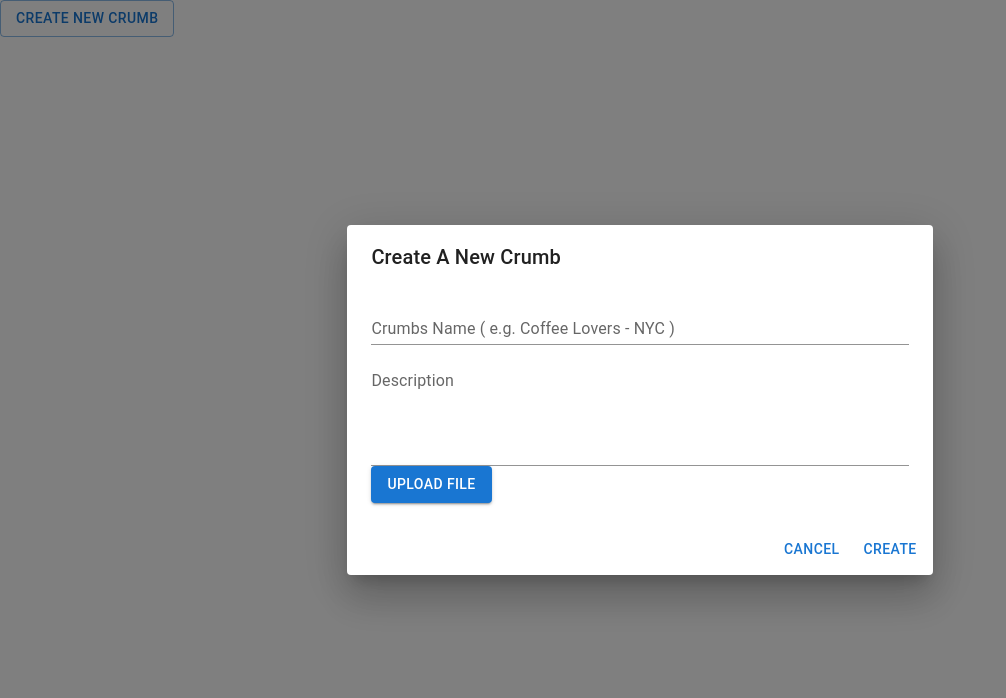
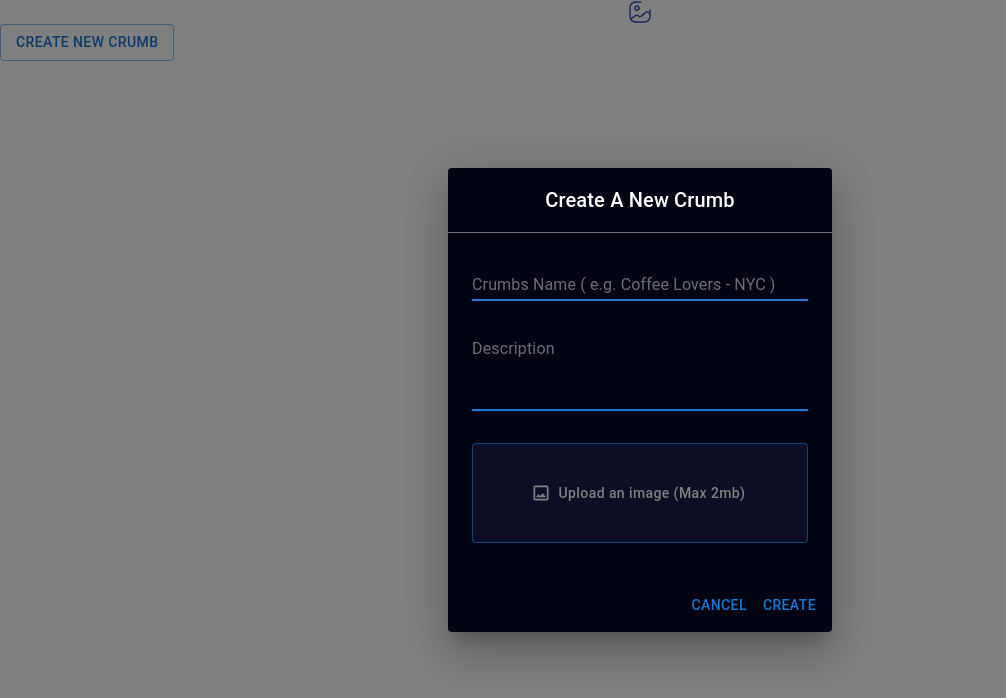
Before and after one commit to azhagu-p/location-intelligence, a React (Create React App) app: page /createcrumbs in a window 1280 px wide. Both pictures are taken after a click on the button "CREATE NEW CRUMB". Shown: the top 698 px of the page, without its empty margins (0-1006 px from the left). Built offline with nearby package versions, Linux system fonts and the light colour scheme.

Commit message:
create crumb page progressing

```diff
--- a/src/pages/auth/Login.js
+++ b/src/pages/auth/Login.js
@@ -128,13 +128,13 @@ const Login = () => {
               />
             </Box>
             <Box>
-            <FormControlLabel sx={{ color: "grey" }} control={<Checkbox defaultChecked color="primary" />} label="Remember  me" />
+              <FormControlLabel sx={{ color: "grey" }} control={<Checkbox defaultChecked color="primary" />} label="Remember  me" />
               <Link
                 component="button"
                 variant="body2"
                 onClick={handleOpen}
                 underline="hover"
-                sx={{ marginLeft: "75px", color: "grey"}}>
+                sx={{ marginLeft: "75px", color: "grey" }}>
                 Forgot Password?
               </Link>
             </Box>
--- a/src/pages/dashboard/Dashboard.js
+++ b/src/pages/dashboard/Dashboard.js
@@ -1,13 +1,216 @@
-import React from "react";
+// import React from "react";
+// import PropTypes from "prop-types";
+// import AppBar from "@material-ui/core/AppBar";
+// import CssBaseline from "@material-ui/core/CssBaseline";
+// import Divider from "@material-ui/core/Divider";
+// import Drawer from "@material-ui/core/Drawer";
+// import Hidden from "@material-ui/core/Hidden";
+// import IconButton from "@material-ui/core/IconButton";
+// import List from "@material-ui/core/List";
+// import ListItem from "@material-ui/core/ListItem";
+// import ListItemIcon from "@material-ui/core/ListItemIcon";
+// import ListItemText from "@material-ui/core/ListItemText";
+// import MenuIcon from "@material-ui/icons/Menu";
+// import Toolbar from "@material-ui/core/Toolbar";
+// import Typography from "@material-ui/core/Typography";
+// import { makeStyles, useTheme } from "@material-ui/core/styles";
+// import { Link as RouterLink, useLocation } from "react-router-dom";
+// import Icon from "@material-ui/core/Icon";
+// import Avatar from "@material-ui/core/Avatar";
+// import Badge from "@material-ui/core/Badge";
+// import MailIcon from "@material-ui/icons/Mail";
+// import PalettePicker from "../Theme/PalettePicker";
+// export const drawerWidth = 240;
 
-const Dashboard = () => {
+// const useStyles = makeStyles((theme) => ({
+//   root: {
+//     display: "flex",
+//   },
+//   logo: {
+//     color: "white",
+//     textDecoration: "none",
+//   },
+//   drawer: {
+//     [theme.breakpoints.up("sm")]: {
+//       width: drawerWidth,
+//       flexShrink: 0,
+//     },
+//   },
+//   appBar: {
+//     [theme.breakpoints.up("sm")]: {
+//       width: `calc(100% - ${drawerWidth}px)`,
+//       marginLeft: drawerWidth,
+//       backgroundColor: `#${theme.palette.primary[300].substring(1)}77`,
+//     },
+//   },
+//   menuButton: {
+//     marginRight: theme.spacing(2),
+//     [theme.breakpoints.up("sm")]: {
+//       display: "none",
+//     },
+//   },
+//   toolbar: theme.mixins.toolbar,
+//   drawerPaper: {
+//     width: drawerWidth,
+//   },
+//   content: {
+//     flexGrow: 1,
+//     padding: theme.spacing(3),
+//   },
+//   active: {
+//     backgroundColor: theme.palette.action.selected,
+//   },
+// }));
 
-    return (
-        <div>
-            <p> You are logged to the Dashboard page!</p>
-            <input  type="submit"/>
-        </div>
-    )
-}
+// function ResponsiveDrawer(props) {
+//   const { container, setCurrentTheme, currentTheme } = props;
+//   const classes = useStyles();
+//   const theme = useTheme();
+//   const { pathname } = useLocation();
+//   const isHome = false; // pathname === "/";
+//   const [mobileOpen, setMobileOpen] = React.useState(false);
 
-export default Dashboard
+//   const handleDrawerToggle = () => {
+//     setMobileOpen(!mobileOpen);
+//   };
+
+//   /* Modifying the source code from the template example to use the react router pathname hook to set
+//   selected prop and to use the react router component prop */
+
+//   const drawer = (
+//     <div>
+//       <div className={classes.toolbar} />
+//       <Divider />
+//       <List>
+//         {[
+//           { text: "home", icon: "home" },
+//           { text: "login", icon: "lock" },
+//           { text: "profile", icon: "person" },
+//           { text: "dashboard", icon: "dashboard" },
+//           { text: "people", icon: "people" },
+//           { text: "map", icon: "map" },
+//           { text: "components", icon: "apps" },
+//           { text: "settings", icon: "settings" },
+//         ].map(({ text, icon }, index) => (
+//           <ListItem
+//             component={RouterLink}
+//             selected={pathname === `/${text}`}
+//             to={`/${text}`}
+//             button
+//             key={text}
+//           >
+//             <ListItemIcon>
+//               <Icon>{icon}</Icon>
+//             </ListItemIcon>
+//             <ListItemText primary={text.toUpperCase()} />
+//           </ListItem>
+//         ))}
+//       </List>
+//       <Divider />
+//     </div>
+//   );
+
+//   return (
+//     <div className={classes.root}>
+//       <CssBaseline />
+//       <div
+//         style={{
+//           height: "64px",
+//           backgroundPosition: "center",
+//           backgroundSize: "cover",
+//           filter: "contrast(75%)",
+//           backgroundImage: "url(/img/wallpaper.jpeg)",
+//           position: "absolute",
+//           top: "0px",
+//           width: "100%",
+//           zIndex: -2,
+//         }}
+//       />
+//       <AppBar position="sticky" className={isHome ? "" : classes.appBar}>
+//         <Toolbar>
+//           <IconButton
+//             color="inherit"
+//             aria-label="open drawer"
+//             edge="start"
+//             onClick={handleDrawerToggle}
+//             className={classes.menuButton}
+//           >
+//             <MenuIcon />
+//           </IconButton>
+//           <Typography
+//             variant="h6"
+//             noWrap
+//             to={"/"}
+//             component={RouterLink}
+//             className={classes.logo}
+//           >
+//             Material World
+//           </Typography>
+//           <div style={{ flexGrow: 1 }}></div>
+//           <PalettePicker
+//             setCurrentTheme={setCurrentTheme}
+//             currentTheme={currentTheme}
+//           />
+//           <Badge badgeContent={4} color="primary">
+//             <MailIcon />
+//           </Badge>
+//           <IconButton
+//             color="inherit"
+//             aria-label="open drawer"
+//             edge="end"
+//             onClick={handleDrawerToggle}
+//           >
+//             <Avatar src="/img/driver.png" />
+//           </IconButton>
+//         </Toolbar>
+//       </AppBar>
+//       {isHome && !mobileOpen ? (
+//         <div />
+//       ) : (
+//         <nav aria-label="mailbox folders">
+//           {/* The implementation can be swapped with js to avoid SEO duplication of links. */}
+//           <Hidden smUp implementation="css">
+//             <Drawer
+//               container={container}
+//               variant="temporary"
+//               anchor={theme.direction === "rtl" ? "right" : "left"}
+//               open={mobileOpen}
+//               onClose={handleDrawerToggle}
+//               classes={{
+//                 paper: classes.drawerPaper,
+//               }}
+//               ModalProps={{
+//                 keepMounted: true, // Better open performance on mobile.
+//               }}
+//             >
+//               {drawer}
+//             </Drawer>
+//           </Hidden>
+//           <Hidden xsDown implementation="css">
+//             <Drawer
+//               classes={{
+//                 paper: classes.drawerPaper,
+//               }}
+//               variant="permanent"
+//               open={isHome}
+//             >
+//               {drawer}
+//             </Drawer>
+//           </Hidden>
+//         </nav>
+//       )}
+//     </div>
+//   );
+// }
+
+// ResponsiveDrawer.propTypes = {
+//   /**
+//    * Injected by the documentation to work in an iframe.
+//    * You won't need it on your project.
+//    */
+//   container: PropTypes.instanceOf(
+//     typeof Element === "undefined" ? Object : Element
+//   ),
+// };
+
+// export default dashboard;
--- a/src/pages/modal/createcrumbs.js
+++ b/src/pages/modal/createcrumbs.js
@@ -4,8 +4,11 @@ import TextField from '@mui/material/TextField';
 import Dialog from '@mui/material/Dialog';
 import DialogActions from '@mui/material/DialogActions';
 import DialogContent from '@mui/material/DialogContent';
-import DialogContentText from '@mui/material/DialogContentText';
 import DialogTitle from '@mui/material/DialogTitle';
+import Upload from '@mui/icons-material/ImageOutlined';
+import Gallery from '../../assets/gallery-add.png';
+import Stack from '@mui/material/Stack';
+import Divider from '@mui/material/Divider';
 
 export default function FormDialog() {
   const [open, setOpen] = React.useState(false);
@@ -20,43 +23,57 @@ export default function FormDialog() {
 
   return (
     <div>
+      <img src={Gallery} alt="some example " />
       <Button variant="outlined" onClick={handleClickOpen}>
         create new crumb
       </Button>
-      <Dialog open={open} onClose={handleClose}>
-        <DialogTitle>Create A New Crumb</DialogTitle>
-        <DialogContent>
+      <Dialog open={open} onClose={handleClose} PaperProps={{ sx: { width: "30%", backgroundColor: "#010412", color: "white" } }}>
+        <DialogTitle textAlign="center">Create A New Crumb</DialogTitle>
+        <Divider sx={{ bgcolor: "grey" }} />
+        <DialogContent >
           <TextField
-            autoFocus
+            InputProps={{
+              style: { color: "white", borderBlockColor: "white" }
+            }}
+            placeholder="Crumbs Name ( e.g. Coffee Lovers - NYC )"
+            InputLabelProps={{ style: { color: "grey" } }}
+            focused
             margin="dense"
             id="name"
-            label="Crumbs Name ( e.g. Coffee Lovers - NYC )"
             type="text"
             fullWidth
             variant="standard"
+            sx={{ my: 2 }}
           />
           <TextField
+            InputProps={{
+              style: { color: "white", borderBlockColor: "white" }
+            }}
+            placeholder="Description"
+            InputLabelProps={{ style: { color: "grey" } }}
+            focused
             id="standard-multiline-static"
-          label="Description"
             multiline
-          rows={4}
+            rows={3}
             variant="standard"
             fullWidth
+            sx={{ my: 2 }}
           />
           <Button
-  variant="contained"
-  component="label"
+            sx={{ my: 2, backgroundColor: "#0B0E24", height: "100px", textTransform: "none", color: "grey" }}
+            variant="outlined"
+            fullWidth
+            startIcon={<Upload />}
           >
-  Upload File
-  <input
-    type="file"
-    hidden
-  />
+            Upload an image (Max 2mb)
+            <input hidden type="file" />
           </Button>
         </DialogContent>
         <DialogActions>
+          <Stack direction="row">
             <Button onClick={handleClose}>Cancel</Button>
             <Button onClick={handleClose}>Create</Button>
+          </Stack>
         </DialogActions>
       </Dialog>
     </div>
--- a/src/pages/profile/Editprofile.js
+++ b/src/pages/profile/Editprofile.js
@@ -15,6 +15,7 @@ import Uicon from '../../assets/user.png'
 import SMS from '../../assets/sms.png'
 import Officeicon from '../../assets/building-4.png'
 import Lock from '../../assets/svg/lock.svg'
+import Link from "@mui/material/Link";
 
 export default class MultipleItems extends Component {
     render() {
@@ -90,12 +91,14 @@ export default class MultipleItems extends Component {
                                     ),
                                 }}
                             />
+                        </div>
 
-                        </div>
                     </div>
+
                 </div>
 
             </div>
+
         );
     }
 }
--- a/src/pages/profile/Profile.js
+++ b/src/pages/profile/Profile.js
@@ -59,10 +59,10 @@ export default class MultipleItems extends Component {
                 <span className='flag_list'><img src={usa} /><span className='flag_list_name'>USA</span></span>
               </div>
               <div className='btn-rows'>
-                <Button variant="contained"className="btn mt_20">Edit Profile</Button>
+                <Button variant="contained" className="btn mt_20">Edit Profile</Button>
                 <h4>Have questions?</h4>
                 <p className='box-msg'>Please contact us for any inquiry or feedback about our platform and our team will promptly respond.</p>
-                <Button variant="contained"className="btn">Edit Profile</Button>
+                <Button variant="contained" className="btn">Edit Profile</Button>
               </div>
             </div>
           </div>
```
Lines whose indentation alone changed are shown as unchanged.
